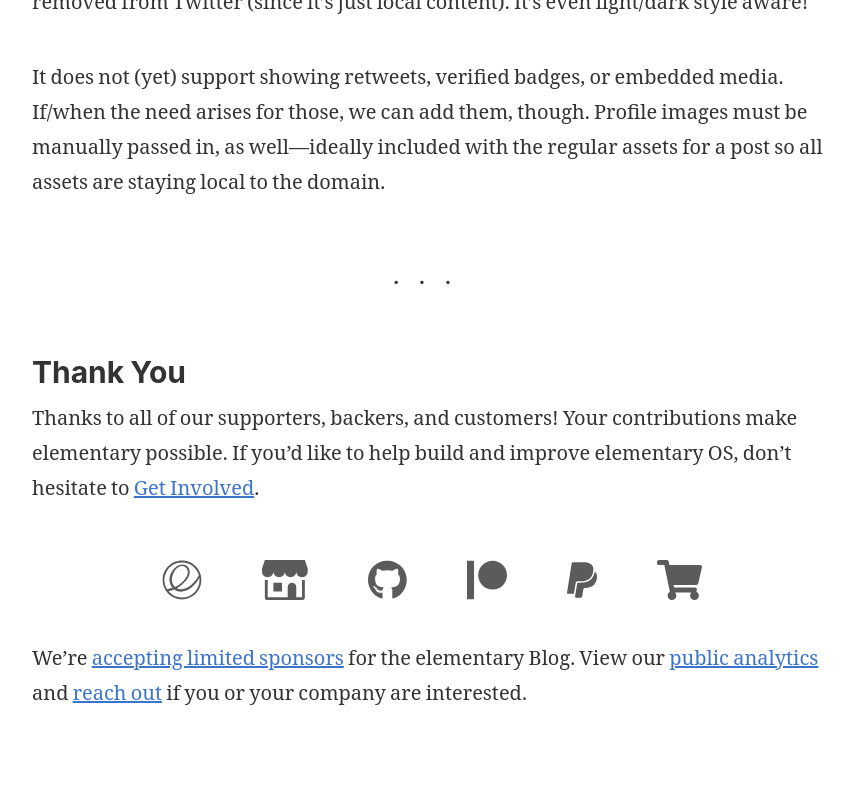
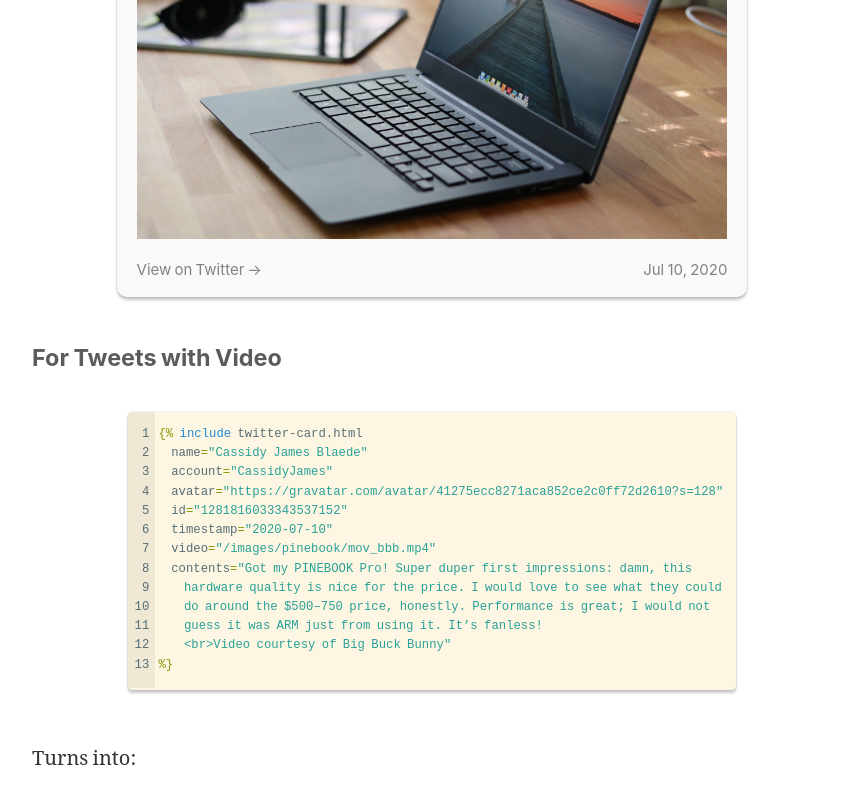
Before and after one commit to elementary/blog-template, a Jekyll site: the page built from _posts/2020-07-16-twitter-embeds.md, in a window 1280 px wide and 1400 px high, scrolled down 1279 px. Shown: the top 790 px of the window, without its empty margins (208-1062 px from the left). Built offline with Jekyll 4.4.1, drawn with Linux system fonts in a browser that asks for light colours; our own code applies the rules of GitHub Pages for plain Markdown files; some of the changed text lies outside the part shown.

Commit message:
Support embedded photos and video for Tweet (#50)

````diff
--- a/_includes/twitter-card.html
+++ b/_includes/twitter-card.html
@@ -15,6 +15,14 @@
 
   <p>{{ include.contents }}</p>
 
+  {% if include.image %}
+  <img class="tweet-img" src="{{ include.image }}">
+  {% else.if include.video %}
+  <video width="600" controls>
+    <source src="{{ include.video }}" type="video/mp4">
+  </video>
+  {% endif %}
+
   <footer>
     <a href="{{ permalink }}">
       <span>View on Twitter →</span>
--- a/_posts/2020-07-16-twitter-embeds.md
+++ b/_posts/2020-07-16-twitter-embeds.md
@@ -13,6 +13,7 @@
   avatar="https://gravatar.com/avatar/41275ecc8271aca852ce2c0ff72d2610?s=128"
   id="1281816033343537152"
   timestamp="2020-07-10"
+  image="/images/pinebook/card.jpg"
   contents="Got my PINEBOOK Pro! Super duper first impressions: damn, this
     hardware quality is nice for the price. I would love to see what they could
     do around the $500–750 price, honestly. Performance is great; I would not
@@ -28,12 +29,46 @@
   avatar="https://gravatar.com/avatar/41275ecc8271aca852ce2c0ff72d2610?s=128"
   id="1281816033343537152"
   timestamp="2020-07-10"
+  image="/images/pinebook/card.jpg"
   contents="Got my PINEBOOK Pro! Super duper first impressions: damn, this
     hardware quality is nice for the price. I would love to see what they could
     do around the $500–750 price, honestly. Performance is great; I would not
     guess it was ARM just from using it. It’s fanless!"
 %}
 
+### For Tweets with Video
+```liquid
+{% raw %}{% include twitter-card.html
+  name="Cassidy James Blaede"
+  account="CassidyJames"
+  avatar="https://gravatar.com/avatar/41275ecc8271aca852ce2c0ff72d2610?s=128"
+  id="1281816033343537152"
+  timestamp="2020-07-10"
+  video="/images/pinebook/mov_bbb.mp4"
+  contents="Got my PINEBOOK Pro! Super duper first impressions: damn, this
+    hardware quality is nice for the price. I would love to see what they could
+    do around the $500–750 price, honestly. Performance is great; I would not
+    guess it was ARM just from using it. It’s fanless!
+    <br>Video courtesy of Big Buck Bunny"
+%}{% endraw %}
+```
+
+Turns into:
+
+{% include twitter-card.html
+  name="Cassidy James Blaede"
+  account="CassidyJames"
+  avatar="https://gravatar.com/avatar/41275ecc8271aca852ce2c0ff72d2610?s=128"
+  id="1281816033343537152"
+  timestamp="2020-07-10"
+  video="/images/pinebook/mov_bbb.mp4"
+  contents="Got my PINEBOOK Pro! Super duper first impressions: damn, this
+    hardware quality is nice for the price. I would love to see what they could
+    do around the $500–750 price, honestly. Performance is great; I would not
+    guess it was ARM just from using it. It’s fanless!
+    <br>Video courtesy of Big Buck Bunny"
+%}
+
 This is all rendered and styled localy, ensuring we're not hitting Twitter's tracking code just to show some content. It also means quoted tweets will persist, even if removed from Twitter (since it's just local content). It's even light/dark style aware!
 
 It does not (yet) support showing retweets, verified badges, or embedded media. If/when the need arises for those, we can add them, though. Profile images must be manually passed in, as well—ideally included with the regular assets for a post so all assets are staying local to the domain.
````
Also changed, not shown: images/pinebook/card.jpg (added), 1 other file.
